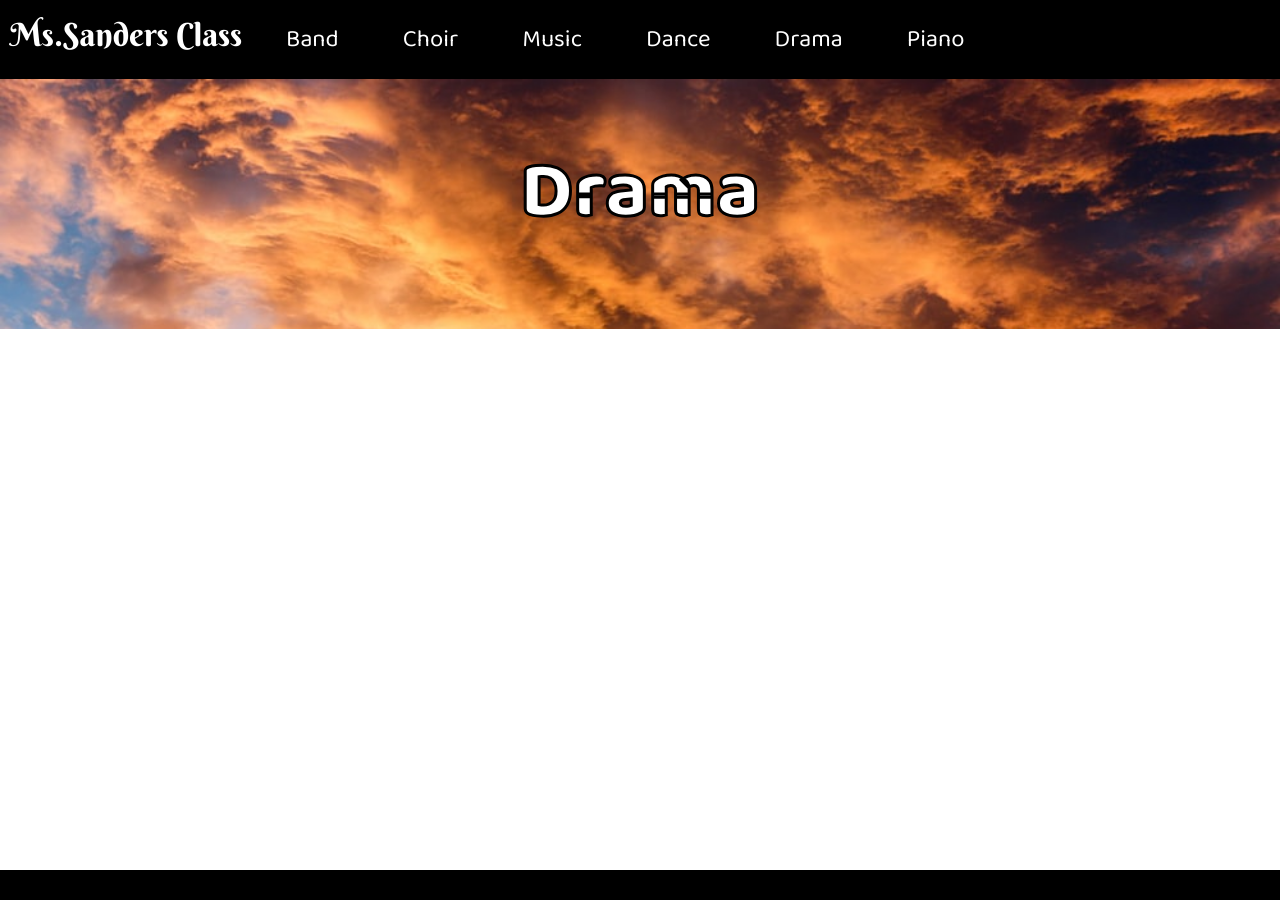
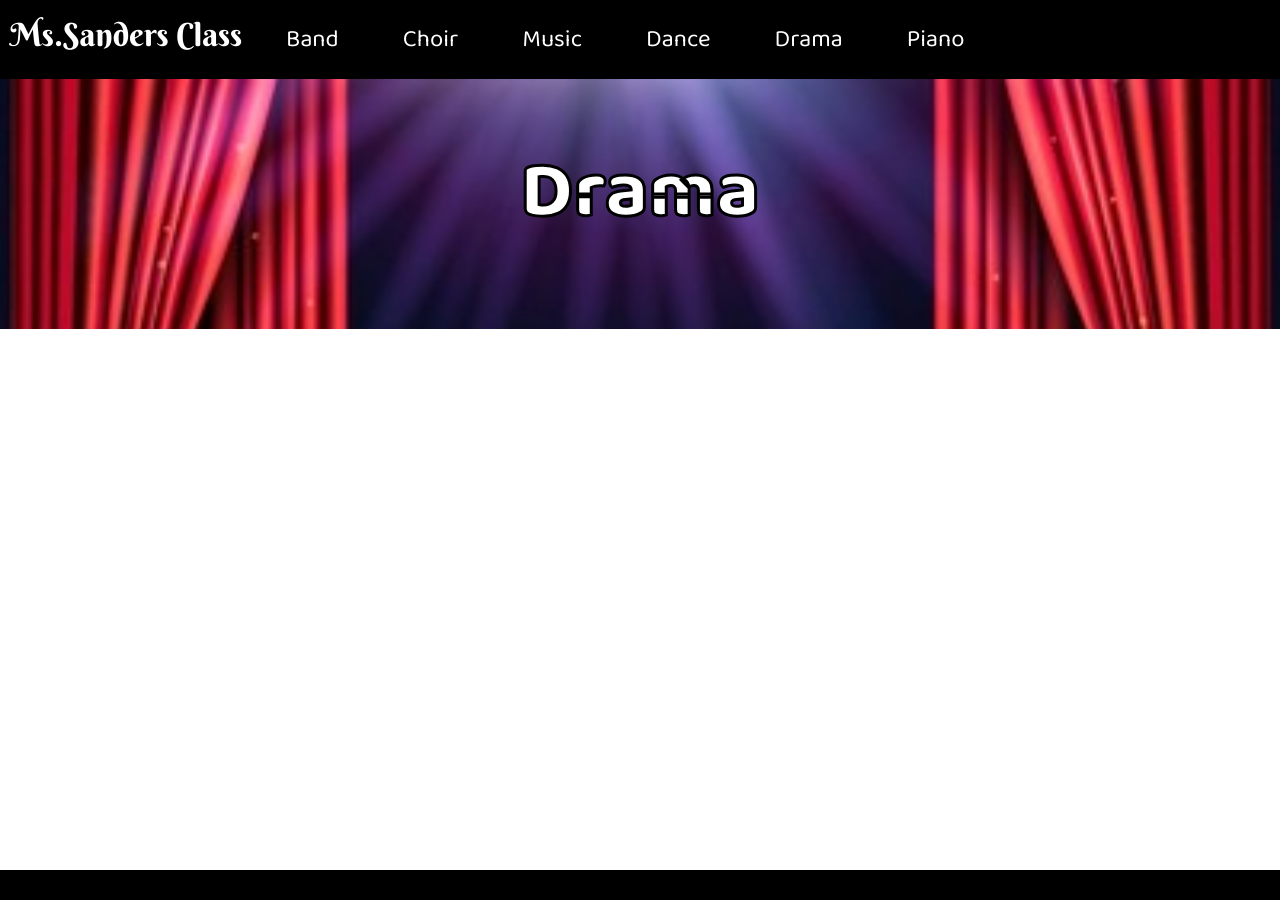
Before and after one commit to BenLardie/Music-Site, a Jekyll site: the page built from drama.html, in a window 1280 px wide. Built offline with Jekyll 4.4.1, drawn with Linux system fonts in a browser that asks for light colours.

Commit message:
changed drama photo

```diff
--- a/css/main.css
+++ b/css/main.css
@@ -93,7 +93,7 @@
 .drama-header {
     height: 250px;
     width: 100vw;
-    background-image: url('../images/dramaheader.jpg');
+    background-image: url('../images/dramaheader-1.jpg');
     background-size: cover;
     background-repeat: no-repeat
 }
```
